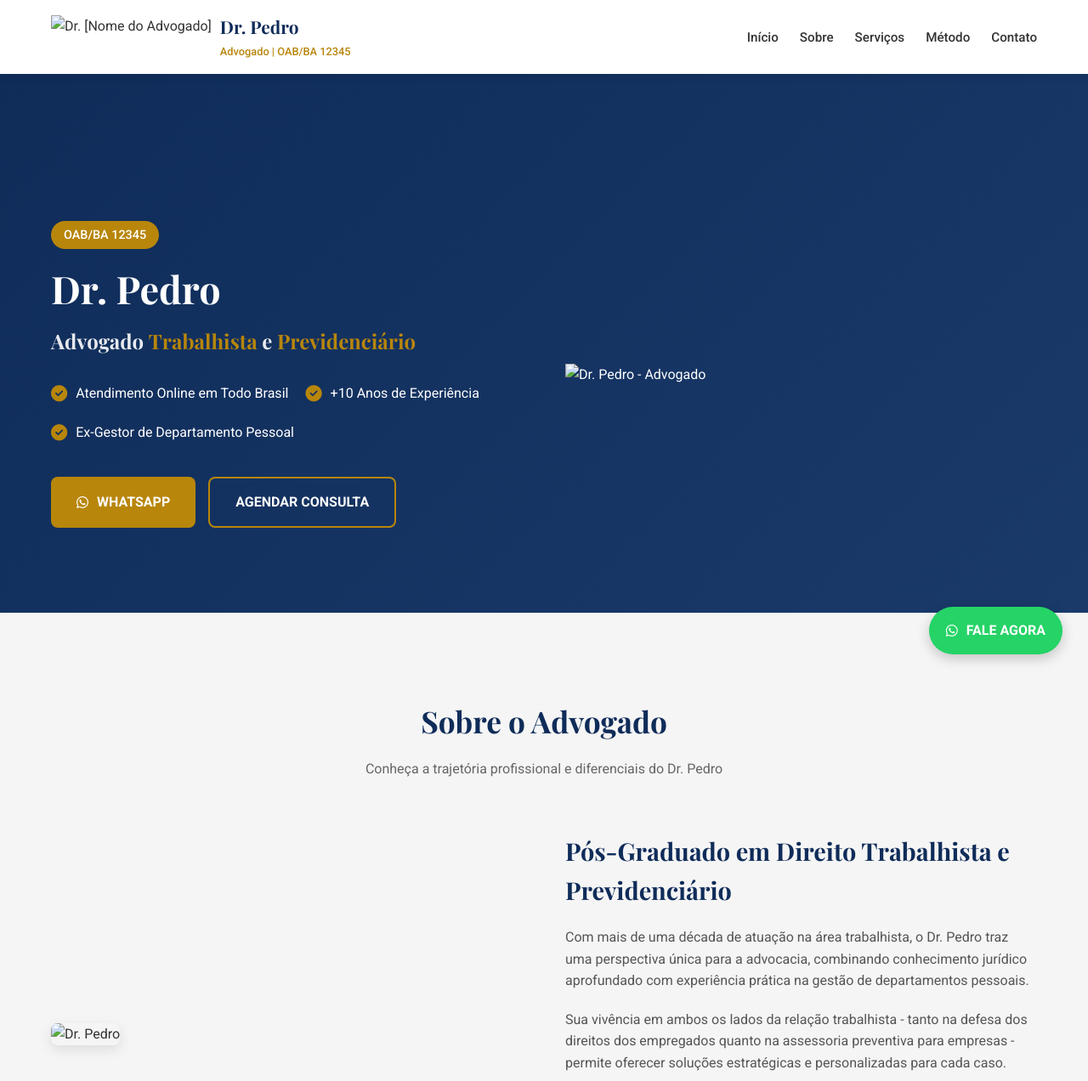
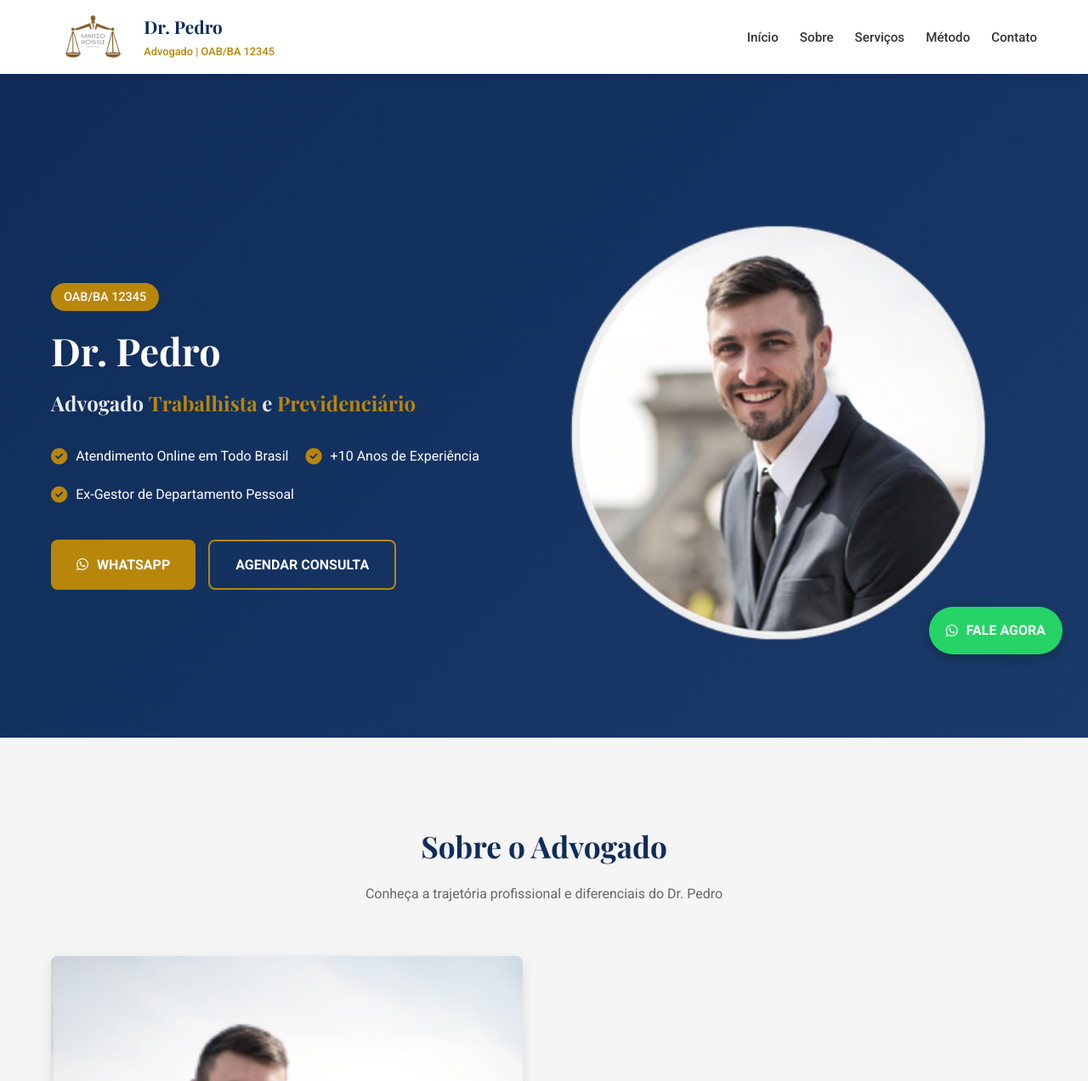
Before and after one commit to taisgb/dradvogado, a plain HTML site: page index.html in a window 1280 px wide. Shown: the top 1272 px of the page at 85% size. Drawn offline with nearby package versions, Linux system fonts and the light colour scheme; the site is published under a folder, as on GitHub Pages, so addresses that start at the root find nothing.

Commit message:
Update index.html
Esqueci q a barra pura não vai ;/

```diff
--- a/index.html
+++ b/index.html
@@ -26,7 +26,7 @@
     <header>
         <div class="container header-container">
             <div class="logo">
-                <img src="/img/logo.png" alt="Dr. [Nome do Advogado]">
+                <img src="./img/logo.png" alt="Dr. [Nome do Advogado]">
                 <div class="logo-text">
                     <h1>Dr. Pedro</h1>
                     <p>Advogado | OAB/BA 12345</p>
@@ -81,7 +81,7 @@
             </div>
 
             <div class="hero-image">
-                <img src="/img/perfil_topo.png" alt="Dr. Pedro - Advogado">
+                <img src="./img/perfil_topo.png" alt="Dr. Pedro - Advogado">
             </div>
         </div>
     </section>
@@ -96,7 +96,7 @@
 
             <div class="about-container">
                 <div class="about-image">
-                    <img src="/img/perfil-sobre.png" alt="Dr. Pedro">
+                    <img src="./img/perfil-sobre.png" alt="Dr. Pedro">
                 </div>
 
                 <div class="about-text">
```
